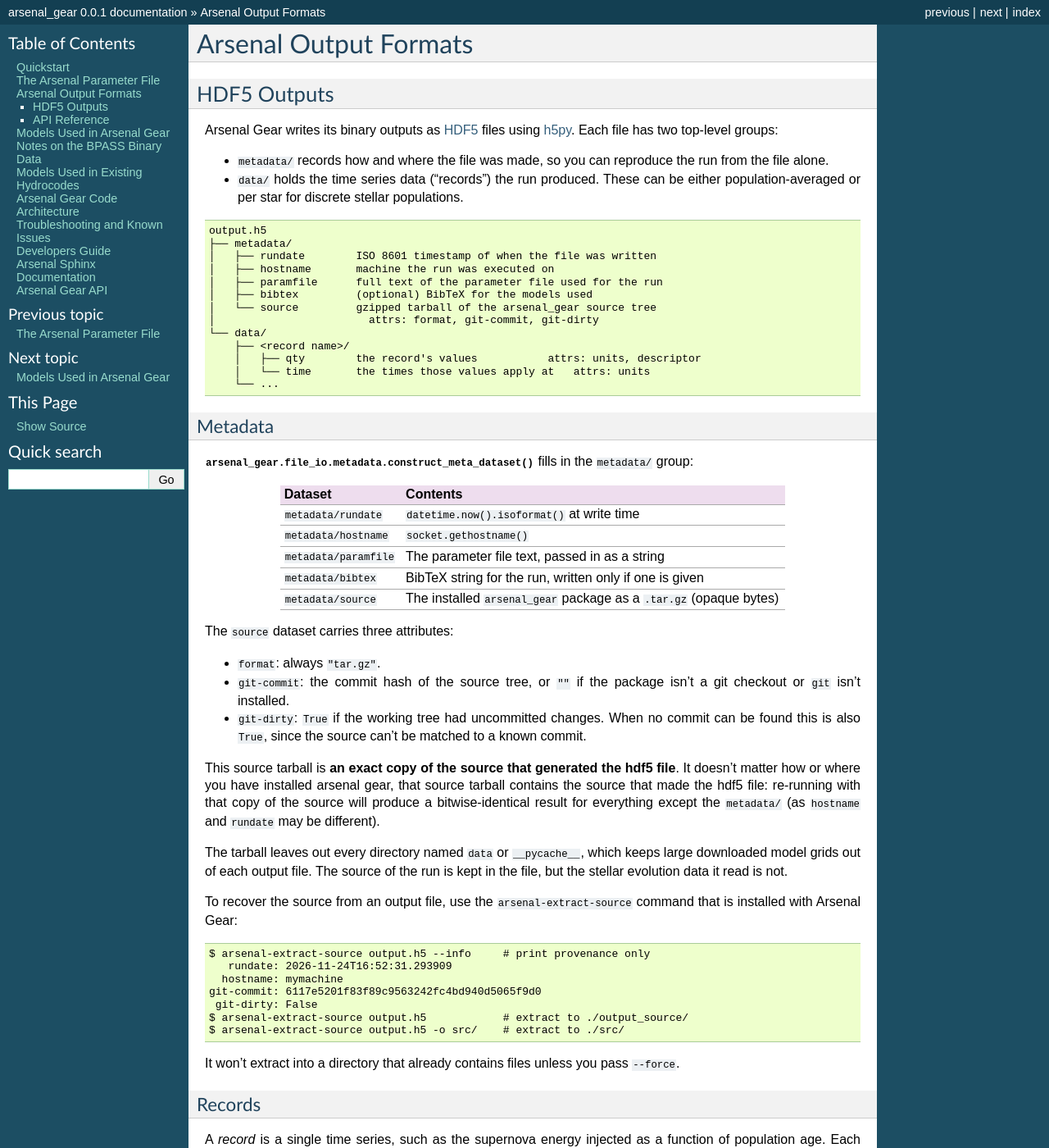
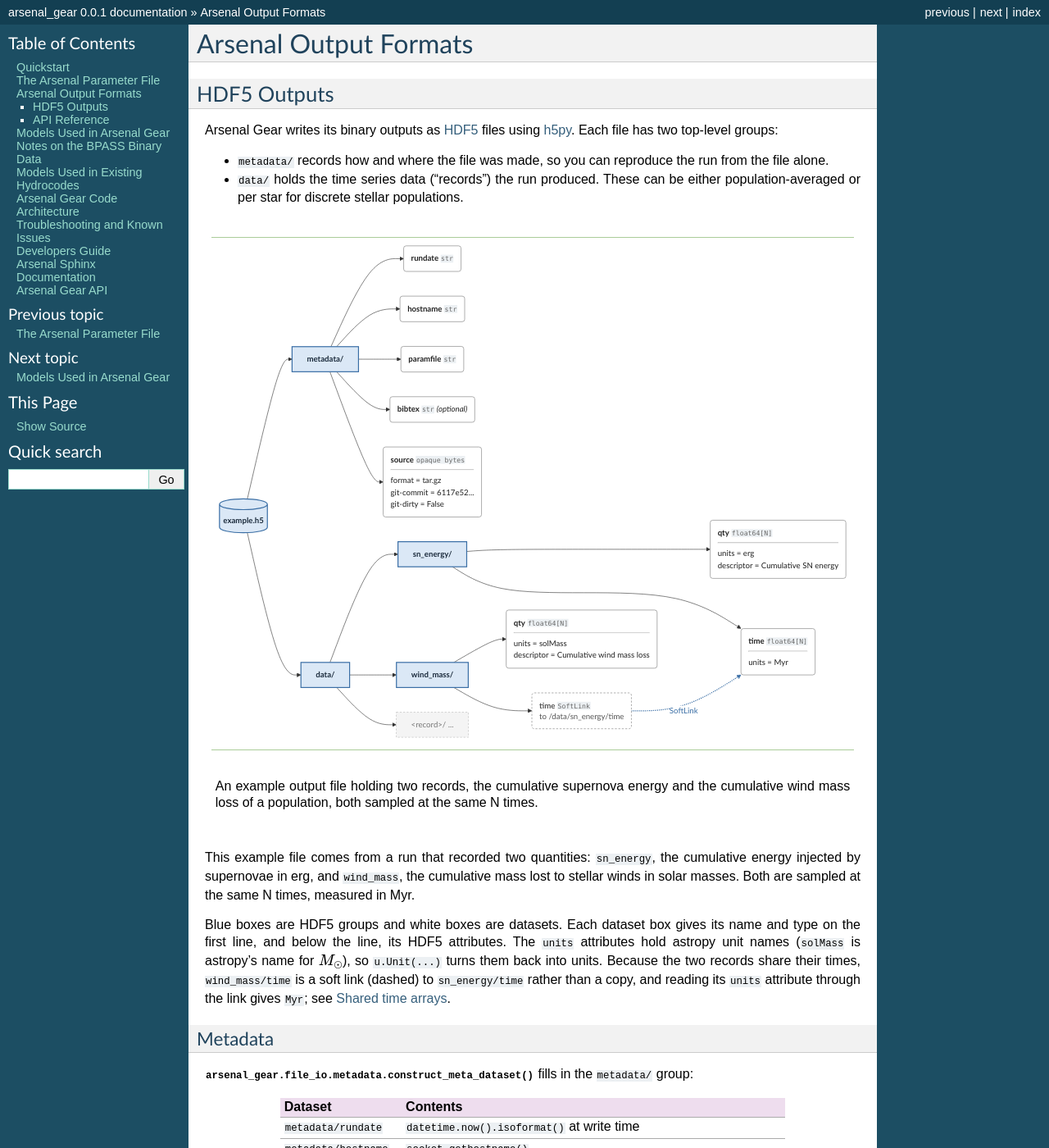
Before and after one commit to arsenal-popsynth/arsenal_gear, a Sphinx documentation site: the page built from docs/outputs.md, in a window 1280 px wide and 1400 px high. Shown: the whole window at 82% size. Built offline with Sphinx 7.4.7, drawn with Linux system fonts in a browser that asks for light colours.

Commit message:
Added a mermaid diagram laying out the file structure.

````diff
--- a/docs/conf.py
+++ b/docs/conf.py
@@ -26,6 +26,7 @@ extensions = [
     "sphinx.ext.viewcode",
     "sphinx.ext.mathjax",
     "myst_parser",
+    "sphinxcontrib.mermaid",
 ]
 
 autosummary_generate = True
@@ -38,6 +39,13 @@ exclude_patterns = ["_build", "Thumbs.db", ".DS_Store"]
 # https://myst-parser.readthedocs.io/en/latest/sphinx/intro.html
 
 myst_enable_extensions = ["dollarmath", "amsmath"]
+
+# -- Options for sphinxcontrib-mermaid ---------------------------------------
+# https://github.com/mgaitan/sphinxcontrib-mermaid
+# The default is a fixed 500px, which shrinks larger diagrams until their text
+# is hard to read; "auto" scales them to the page width instead.
+
+mermaid_height = "auto"
 
 # -- Options for HTML output -------------------------------------------------
 # https://www.sphinx-doc.org/en/master/usage/configuration.html#options-for-html-output
--- a/docs/outputs.md
+++ b/docs/outputs.md
@@ -9,21 +9,52 @@ files using [h5py](https://docs.h5py.org/). Each file has two top-level groups:
 - `data/` holds the time series data ("records") the run produced.  These can be
   either population-averaged or per star for discrete stellar populations.
 
-```text
-output.h5
-├── metadata/
-│   ├── rundate        ISO 8601 timestamp of when the file was written
-│   ├── hostname       machine the run was executed on
-│   ├── paramfile      full text of the parameter file used for the run
-│   ├── bibtex         (optional) BibTeX for the models used
-│   └── source         gzipped tarball of the arsenal_gear source tree
-│                        attrs: format, git-commit, git-dirty
-└── data/
-    ├── <record name>/
-    │   ├── qty        the record's values           attrs: units, descriptor
-    │   └── time       the times those values apply at   attrs: units
-    └── ...
+```{mermaid}
+---
+caption: An example output file holding two records, the cumulative supernova energy
+  and the cumulative wind mass loss of a population, both sampled at the same N times.
+config: '{"themeVariables": {"edgeLabelBackground": "#ffffff"},
+  "flowchart": {"wrappingWidth": 400},
+  "themeCSS": ".node .label div, .node .nodeLabel, .node .nodeLabel p { text-align: left !important; }
+  .node .nodeLabel code { font-family: Menlo, Consolas, monospace; font-size: 0.85em; color: #6a6a6a; }"}'
+---
+flowchart LR
+    file[("<b>example.h5</b>")] --> metadata["<b>metadata/</b>"] & data["<b>data/</b>"]
+
+    metadata --> rundate("<b>rundate</b> <code>str</code>") & hostname("<b>hostname</b> <code>str</code>") & paramfile("<b>paramfile</b> <code>str</code>")
+    metadata --> bibtex("<b>bibtex</b> <code>str</code> <i>(optional)</i>") & source("<b>source</b> <code>opaque bytes</code><hr/>format = tar.gz<br/>git-commit = 6117e52...<br/>git-dirty = False")
+
+    data --> E["<b>sn_energy/</b>"] & M["<b>wind_mass/</b>"] & more["&lt;record&gt;/ ..."]
+    M --> Mq("<b>qty</b> <code>float64[N]</code><hr/>units = solMass<br/>descriptor = Cumulative wind mass loss") & Mt("<b>time</b> <code>SoftLink</code><br/>to /data/sn_energy/time")
+    %% the longer arrows push sn_energy's datasets one column right, so the
+    %% soft link below is drawn as a short horizontal arrow
+    E ---> Eq("<b>qty</b> <code>float64[N]</code><hr/>units = erg<br/>descriptor = Cumulative SN energy") & Et("<b>time</b> <code>float64[N]</code><hr/>units = Myr")
+    Mt -. SoftLink .-> Et
+
+    classDef group fill:#dbe8f6,stroke:#3a6ea5,stroke-width:2px,color:#1b2b3c
+    classDef dataset fill:#ffffff,stroke:#7a7a7a,color:#222222
+    classDef link fill:#ffffff,stroke:#7a7a7a,stroke-dasharray:4 3,color:#555555
+    classDef faded fill:#f4f4f4,stroke:#bbbbbb,stroke-dasharray:4 3,color:#777777
+    class file,metadata,data,E,M group
+    class rundate,hostname,paramfile,bibtex,source,Eq,Et,Mq dataset
+    class Mt link
+    class more faded
+    %% linkStyle counts edges in the order they're declared above; the soft
+    %% link is the 15th (index 14), so update this if edges are added or removed
+    linkStyle 14 stroke:#3a6ea5,stroke-width:2px,color:#3a6ea5
 ```
+
+This example file comes from a run that recorded two quantities: `sn_energy`, the
+cumulative energy injected by supernovae in erg, and `wind_mass`, the cumulative mass
+lost to stellar winds in solar masses. Both are sampled at the same N times, measured in
+Myr.
+
+Blue boxes are HDF5 groups and white boxes are datasets. Each dataset box gives its
+name and type on the first line, and below the line, its HDF5 attributes. The `units` attributes hold
+astropy unit names (`solMass` is astropy's name for $M_\odot$), so `u.Unit(...)` turns
+them back into units. Because the two records share their times, `wind_mass/time` is a
+soft link (dashed) to `sn_energy/time` rather than a copy, and reading its `units`
+attribute through the link gives `Myr`; see {ref}`shared-time-arrays`.
 
 ### Metadata
 
@@ -95,6 +126,7 @@ with h5py.File("output.h5", "r") as f:
     print(qty.attrs["descriptor"])
 ```
 
+(shared-time-arrays)=
 #### Shared time arrays
 
 Many records are sampled at the same times. Rather than storing an identical `time`
--- a/pyproject.toml
+++ b/pyproject.toml
@@ -23,6 +23,7 @@ dependencies = [
     "pyyaml",
     "tqdm",
     "myst-parser",
+    "sphinxcontrib-mermaid",
     "pandas",
     "pyerf",
     "requests",
````
